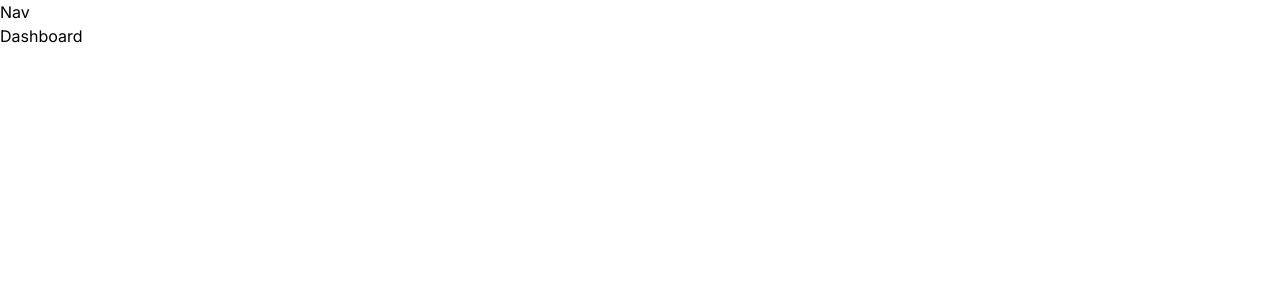
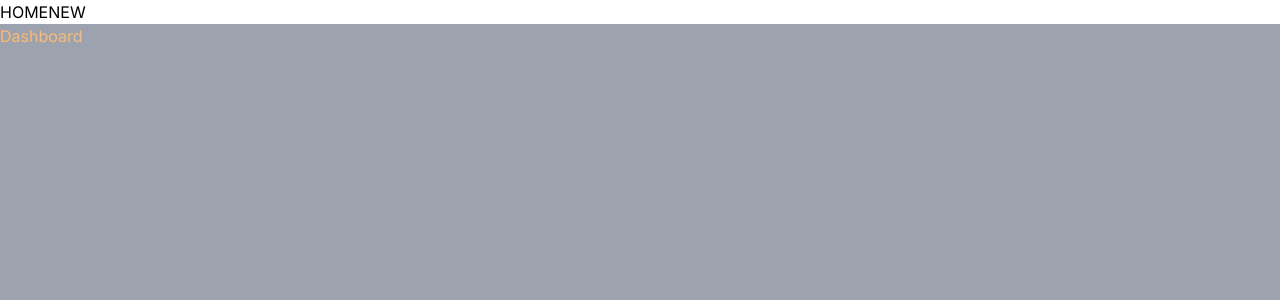
Before and after one commit to aych-dev/QuestionApp, a Next.js app: page / in a window 1280 px wide. Shown: the top 300 px of the page. Built offline with nearby package versions, Linux system fonts and the light colour scheme.

Commit message:
updated navbar

```diff
--- a/app/components/Nav.tsx
+++ b/app/components/Nav.tsx
@@ -1,5 +1,14 @@
+import Link from 'next/link';
+
 const Nav = () => {
-  return <div>Nav</div>;
+  return (
+    <nav>
+      <div>
+        <Link href={'/'}>HOME</Link>
+        <Link href={'/TicketPage/new'}>NEW</Link>
+      </div>
+    </nav>
+  );
 };
 
 export default Nav;
--- a/app/layout.tsx
+++ b/app/layout.tsx
@@ -20,7 +20,9 @@ export default function RootLayout({
       <body className={inter.className}>
         <div className='flex flex-col h-screen max-h-screen'>
           <Nav />
-          {children}
+          <div className='flex-grow overflow-y-auto bg-gray-400 text-orange-300'>
+            {children}
+          </div>
         </div>
       </body>
     </html>
```
